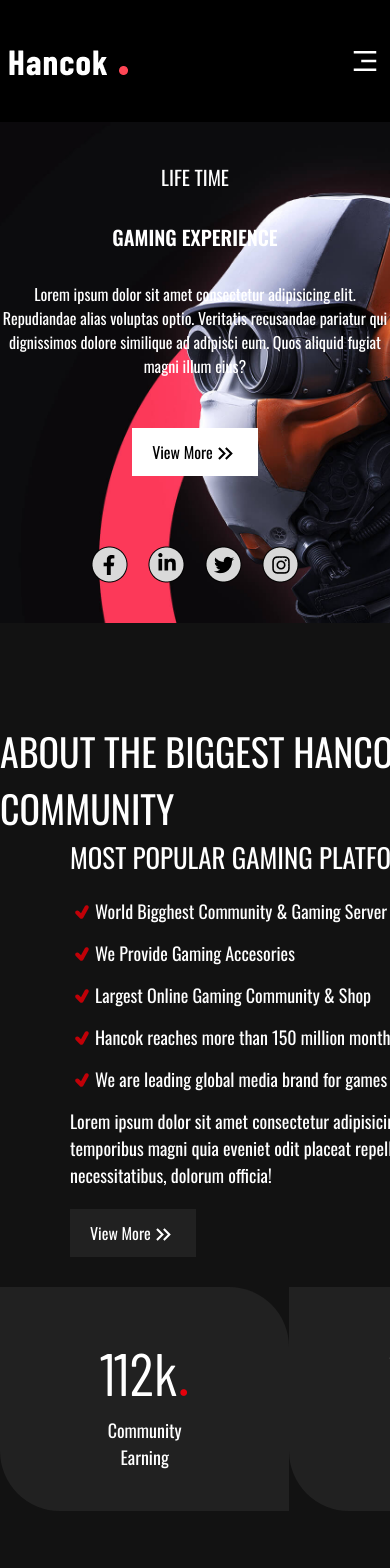
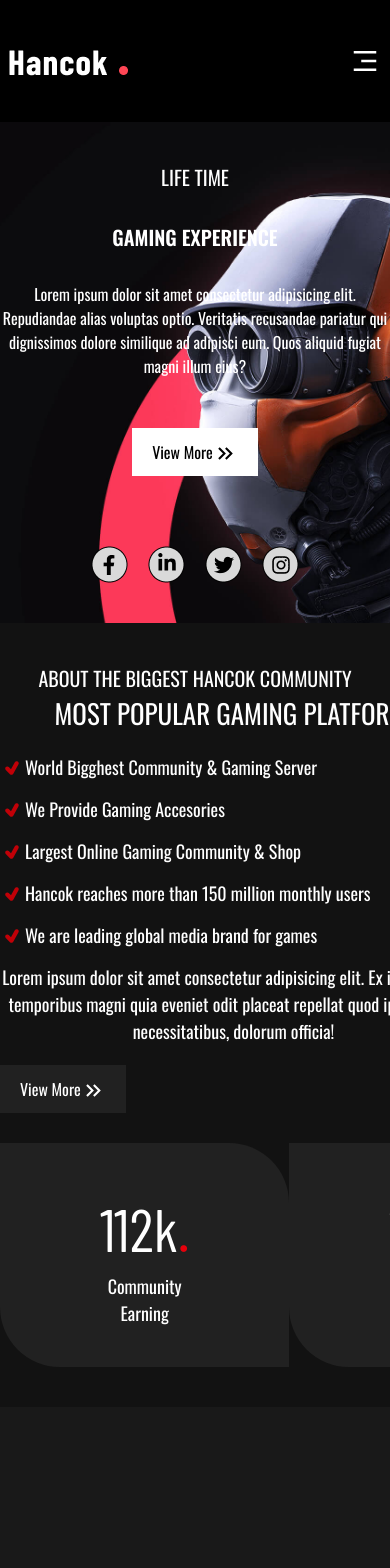
Before and after one commit to hubertDgomes/hancok, a React (Vite) app: page / in a window 390 px wide. Shown: the top 1568 px of the page. Built offline with nearby package versions, Linux system fonts and the light colour scheme; a web font is replaced by a local one.

Commit message:
Add more respomsive

```diff
--- a/src/components/layouts/Banner2.jsx
+++ b/src/components/layouts/Banner2.jsx
@@ -8,16 +8,16 @@
 
 const Banner2 = () => {
   return (
-    <div className='bg-[#121212] py-[100px]'>
+    <div className='bg-[#121212] py-[40px] sm:py-[100px]'>
       <Container className={"font-Oswald text-white"}>
-        <div className="w-[518px]">
-            <p className='text-[38px]'>ABOUT THE BIGGEST HANCOK COMMUNITY</p>
+        <div className="sm:w-[518px]">
+            <p className='sm:text-[38px] text-[20px] text-center sm:text-left'>ABOUT THE BIGGEST HANCOK COMMUNITY</p>
         </div>
-        <div className="flex gap-x-[70px]">
-            <div className="w-[708px]">
-            <Images src={banner2}/>
+        <div className="flex sm:gap-x-[70px]">
+            <div className="w-[708px] hidden sm:block">
+            <Images className={""} src={banner2}/>
             </div>
-            <div className="">
+            <div className="m-auto text-center sm:ml-0 sm:text-left">
                 <h3 className='text-[27px] mb-[20px]'>MOST POPULAR GAMING PLATFORM.</h3>
                 <p className='flex items-center text-[18px] mb-[15px]'><TiTick className='text-red-700 text-[25px]' />World Bigghest Community & Gaming Server</p>
                 <p className='flex items-center text-[18px] mb-[15px]'><TiTick className='text-red-700 text-[25px]' />We Provide Gaming Accesories</p>
```
